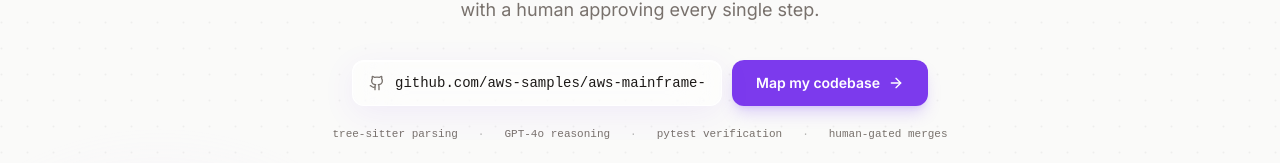
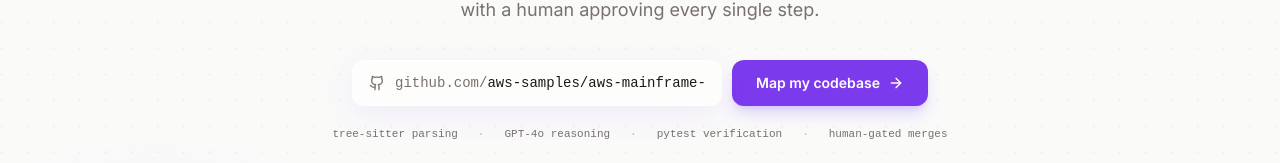
Before and after one commit to Sahil0591/LegacyLift, a Next.js app in the folder legacylift/client/: page / in a window 1280 px wide. Shown: the part 447-610 px from the top of the page. Built offline with nearby package versions, Linux system fonts and the light colour scheme; no server answers.

Commit message:
ui changes

```diff
--- a/legacylift/client/app/demo/page.tsx
+++ b/legacylift/client/app/demo/page.tsx
@@ -7,14 +7,19 @@
 import { useRouter, useSearchParams } from "next/navigation";
 import Link from "next/link";
 import { motion, AnimatePresence } from "framer-motion";
-import { Github, ArrowRight, FolderUp, Lock } from "lucide-react";
+import { Github, ArrowRight, FolderUp, Lock, ChevronDown } from "lucide-react";
 import { Navbar } from "@/components/shared/Navbar";
 import { Footer } from "@/components/shared/Footer";
 import { AmbientBackground } from "@/components/landing/AmbientBackground";
 import { FileUpload } from "@/components/pipeline/FileUpload";
 import { TargetLanguageSelect } from "@/components/workbench/TargetLanguageSelect";
 import { createProject, startPipeline, uploadFiles } from "@/lib/api";
-import { SAMPLE_REPO, startMigration } from "@/lib/startMigration";
+import {
+  REPO_PREFIX,
+  SAMPLE_REPO,
+  startMigration,
+  stripRepoPrefix,
+} from "@/lib/startMigration";
 import { DEFAULT_TARGET_ID, getTargetLanguage } from "@/lib/targetLanguages";
 import { DEMO_HERITAGE_PROJECT_ID, DEMO_PROJECT_ID } from "@/lib/demoData";
 import type { ProjectLanguage } from "@/types/legacylift";
@@ -27,8 +32,11 @@
   const router = useRouter();
   const searchParams = useSearchParams();
   const [tab, setTab] = useState<Tab>("repo");
-  // Prefill from ?repo= when the landing-page hero hands off a repo URL.
-  const [repoUrl, setRepoUrl] = useState(searchParams.get("repo") ?? SAMPLE_REPO);
+  // Prefill from ?repo= when the landing-page hero hands off a repo URL. The
+  // input only holds the editable "org/repo" path; github.com/ is a fixed prefix.
+  const [repoPath, setRepoPath] = useState(
+    stripRepoPrefix(searchParams.get("repo") ?? SAMPLE_REPO),
+  );
   const [repoLang, setRepoLang] = useState<ProjectLanguage>("COBOL");
   const [repoTarget, setRepoTarget] = useState<string>(DEFAULT_TARGET_ID);
   const [loading, setLoading] = useState(false);
@@ -42,7 +50,7 @@
       // /demo is behind Clerk middleware, so the user is always signed in here;
       // startMigration persists to the DB and falls back to localStorage.
       const id = await startMigration({
-        repoUrl,
+        repoUrl: `${REPO_PREFIX}${stripRepoPrefix(repoPath.trim())}`,
         sourceLanguage: repoLang,
         targetId: repoTarget,
       });
@@ -152,14 +160,21 @@
                     </label>
                     <div className="flex items-center gap-2.5 rounded-xl border border-ink/10 bg-surface/70 px-3.5 py-3 backdrop-blur transition-colors focus-within:border-[#7C3AED]">
                       <Github className="h-4 w-4 shrink-0 text-sub" />
-                      <input
-                        id="repo-url"
-                        value={repoUrl}
-                        onChange={(e) => setRepoUrl(e.target.value)}
-                        spellCheck={false}
-                        placeholder="github.com/org/repo"
-                        className="w-full bg-transparent font-mono text-sm text-ink outline-none placeholder:text-sub/60"
-                      />
+                      <div className="flex flex-1 items-center font-mono text-sm">
+                        <span className="shrink-0 select-none text-sub">
+                          {REPO_PREFIX}
+                        </span>
+                        <input
+                          id="repo-url"
+                          value={repoPath}
+                          onChange={(e) =>
+                            setRepoPath(stripRepoPrefix(e.target.value))
+                          }
+                          spellCheck={false}
+                          placeholder="org/repo"
+                          className="w-full bg-transparent text-ink outline-none placeholder:text-sub/60"
+                        />
+                      </div>
                     </div>
                     <p className="mt-2 flex items-center gap-1.5 text-xs text-sub">
                       <Lock className="h-3 w-3" />
@@ -183,7 +198,7 @@
                           onChange={(e) =>
                             setRepoLang(e.target.value as ProjectLanguage)
                           }
-                          className="w-full appearance-none rounded-xl border border-ink/10 bg-surface/70 px-3 py-2 text-sm text-ink outline-none backdrop-blur transition-colors focus:border-[#7C3AED]"
+                          className="w-full appearance-none rounded-xl border border-ink/10 bg-surface/70 py-2 pl-3 pr-8 text-sm text-ink outline-none backdrop-blur transition-colors focus:border-[#7C3AED]"
                         >
                           {LANGUAGES.map((l) => (
                             <option key={l} value={l}>
@@ -191,6 +206,7 @@
                             </option>
                           ))}
                         </select>
+                        <ChevronDown className="pointer-events-none absolute right-2 top-1/2 h-3.5 w-3.5 -translate-y-1/2 text-sub" />
                       </div>
                     </div>
 
@@ -210,7 +226,7 @@
 
                   <button
                     type="submit"
-                    disabled={loading || repoUrl.trim().length === 0}
+                    disabled={loading || repoPath.trim().length === 0}
                     className="inline-flex items-center justify-center gap-2 rounded-xl bg-[#7C3AED] px-6 py-3 text-sm font-semibold text-white shadow-lg shadow-violet-500/25 transition-colors hover:bg-[#6D28D9] disabled:cursor-not-allowed disabled:opacity-40"
                   >
                     {loading ? "Analyzing…" : "Analyze repository"}
--- a/legacylift/client/components/landing/Hero.tsx
+++ b/legacylift/client/components/landing/Hero.tsx
@@ -4,22 +4,24 @@
 import { useRouter } from "next/navigation";
 import { motion } from "framer-motion";
 import { Github, ArrowRight } from "lucide-react";
-import { SAMPLE_REPO } from "@/lib/startMigration";
+import { REPO_PREFIX, SAMPLE_REPO, stripRepoPrefix } from "@/lib/startMigration";
 
 const EASE = [0.22, 1, 0.36, 1] as const;
 
 export function Hero() {
   const router = useRouter();
-  const [repoUrl, setRepoUrl] = useState(SAMPLE_REPO);
+  // The input only holds the editable "org/repo" path; github.com/ is a fixed
+  // prefix the user can't backspace into.
+  const [repoPath, setRepoPath] = useState(stripRepoPrefix(SAMPLE_REPO));
 
   // Hand the typed repo off to the migration page with the URL prefilled — the
   // user picks source/target language there and kicks off the analysis, so the
   // landing page stays a fast, no-network entry point.
   const handleSubmit = (e: React.FormEvent) => {
     e.preventDefault();
-    const url = repoUrl.trim();
-    if (!url) return;
-    router.push(`/demo?repo=${encodeURIComponent(url)}`);
+    const path = stripRepoPrefix(repoPath.trim());
+    if (!path) return;
+    router.push(`/demo?repo=${encodeURIComponent(`${REPO_PREFIX}${path}`)}`);
   };
 
   return (
@@ -69,18 +71,21 @@
         >
           <div className="glass flex flex-1 items-center gap-2.5 rounded-xl px-4 py-3 transition-colors focus-within:ring-1 focus-within:ring-[#7C3AED]/50">
             <Github className="h-4 w-4 shrink-0 text-sub" />
-            <input
-              value={repoUrl}
-              onChange={(e) => setRepoUrl(e.target.value)}
-              spellCheck={false}
-              placeholder="github.com/org/repo"
-              aria-label="Repository URL"
-              className="w-full bg-transparent font-mono text-sm text-ink outline-none placeholder:text-[#a8a29e]"
-            />
+            <div className="flex flex-1 items-center font-mono text-sm">
+              <span className="shrink-0 select-none text-sub">{REPO_PREFIX}</span>
+              <input
+                value={repoPath}
+                onChange={(e) => setRepoPath(stripRepoPrefix(e.target.value))}
+                spellCheck={false}
+                placeholder="org/repo"
+                aria-label="Repository path"
+                className="w-full bg-transparent text-ink outline-none placeholder:text-[#a8a29e]"
+              />
+            </div>
           </div>
           <button
             type="submit"
-            disabled={repoUrl.trim().length === 0}
+            disabled={repoPath.trim().length === 0}
             className="inline-flex items-center justify-center gap-2 rounded-xl bg-[#7C3AED] px-6 py-3 text-sm font-semibold text-white shadow-lg shadow-violet-500/25 transition-colors hover:bg-[#6D28D9] disabled:cursor-not-allowed disabled:opacity-50"
           >
             Map my codebase
--- a/legacylift/client/lib/startMigration.ts
+++ b/legacylift/client/lib/startMigration.ts
@@ -16,6 +16,17 @@
 /** A real, public COBOL repo used as the prefilled example everywhere. */
 export const SAMPLE_REPO =
   "github.com/aws-samples/aws-mainframe-modernization-carddemo";
+
+/** Fixed, non-editable prefix rendered before the editable repo path. */
+export const REPO_PREFIX = "github.com/";
+
+/**
+ * Strip any leading github.com/ (with optional scheme/www) so a repo input only
+ * ever holds the editable "org/repo" path. Pairs with REPO_PREFIX in the UI.
+ */
+export function stripRepoPrefix(url: string): string {
+  return url.replace(/^(https?:\/\/)?(www\.)?github\.com\//i, "");
+}
 
 export interface StartMigrationOptions {
   repoUrl?: string;
```
